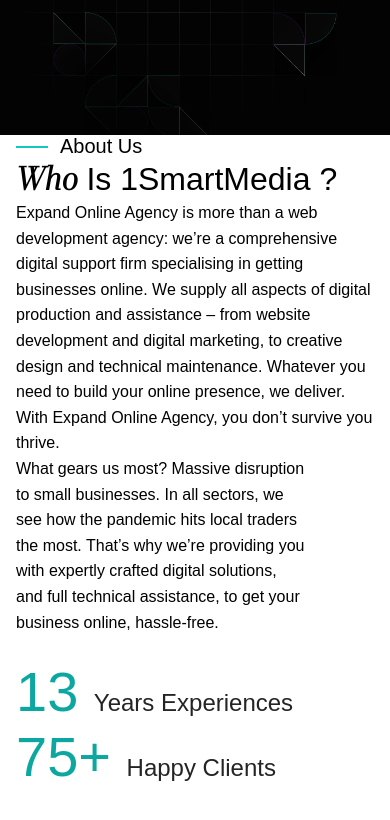
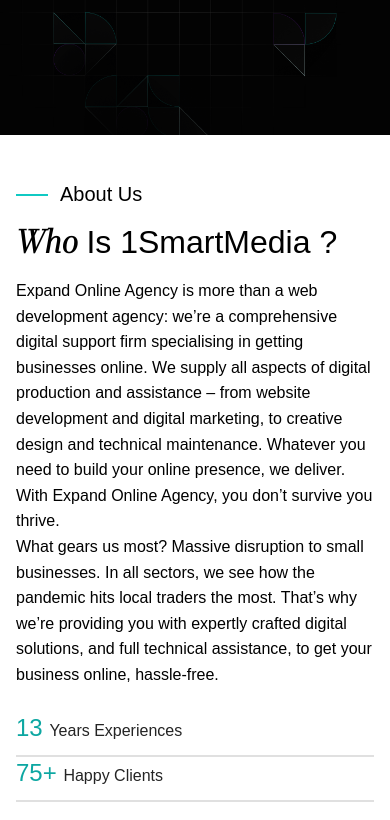
Before and after one commit to aisyahhhhhh/1smartmedia, a website: page index.html in a window 390 px wide. Shown: the part 415-1235 px from the top of the page. Drawn offline with Linux system fonts and the light colour scheme; a web font is replaced by a local one.

Commit message:
responsive_hero+about

```diff
--- a/sass/_about.scss
+++ b/sass/_about.scss
@@ -29,7 +29,7 @@
 
         /* Mobile (76.7rem - 32rem) */
         @media screen and (max-width: 767px) {
-            padding-top: 4.8rem;
+            margin-top: 4.8rem;
             padding: 0 1.6rem;
         }
 
@@ -37,6 +37,10 @@
             display: flex;
             align-items: center;
             gap: 1.2rem;
+
+            @media screen and (max-width: 767px) {
+                padding-bottom: 1.5rem;
+            }
 
             &::before{
                 content: "";
@@ -54,6 +58,9 @@
         }
 
         &-who{
+            @media screen and (max-width: 767px) {
+                padding-bottom: 1.5rem;
+            }
             &--text{
                 /* Mobile (76.7rem - 32rem) */
                 @media screen and (max-width: 767px) {
@@ -88,13 +95,28 @@
         @media screen and (max-width: 767px) {
             margin-top: 0;
             height: auto;
-
+            width: auto;
         }
 
         &-overview{
             &--number{
+                /* Mobile (76.7rem - 32rem) */
+                @media screen and (max-width: 767px) {
+                    font-size: 2.4rem;
+                    &::after{
+                        content: "";
+                        height: 2px;
+                        width: auto;
+                        display: block;
+                        background-color:rgba(224, 224, 224, 1);
+                        margin-top: .5rem;
+                    }
+                }
                 span {
                     color:rgba(36, 36, 36, 1);
+                    @media screen and (max-width: 767px) {
+                        font-size: 1.6rem;
+                    }
                 }
 
                 color: $color-primary;
```
Also changed, not shown: css/style.css, 1 other file.
